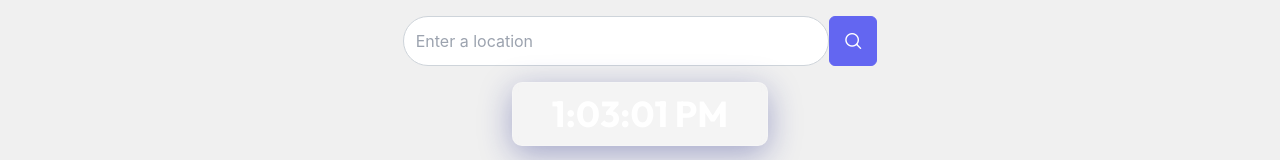
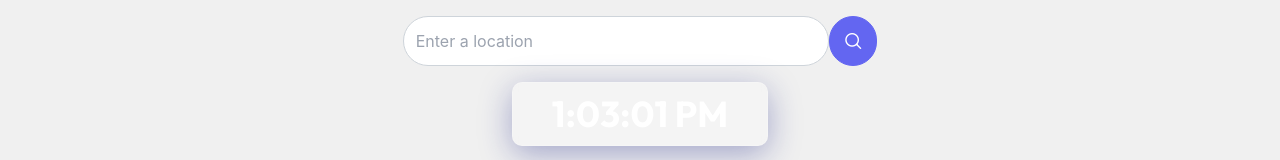
Before and after one commit to p-v-sai-sri-charan/terralogicwebsite, a React (Create React App) app: page / in a window 1280 px wide. Shown: the top 160 px of the page. Built offline with nearby package versions, Linux system fonts and the light colour scheme; no server answers.

Commit message:
Update WeatherComponent.css

```diff
--- a/src/Components/WeatherComponent.css
+++ b/src/Components/WeatherComponent.css
@@ -9,3 +9,10 @@
     appearance: none;
     border-radius: 36px;
 }
+
+.p-button.p-button-icon-only {
+    width: 3rem;
+    padding: 0.75rem 0;
+    border-radius: 35px;
+    padding-left: 4px;
+}
```
